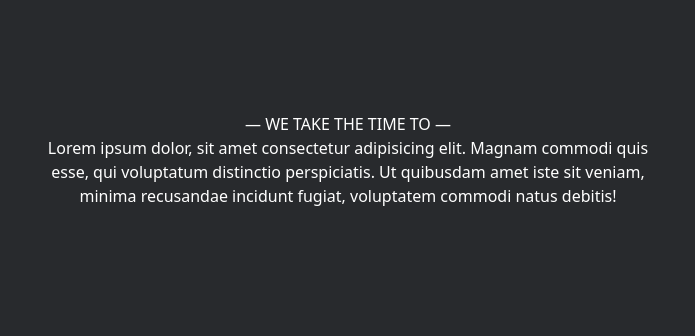
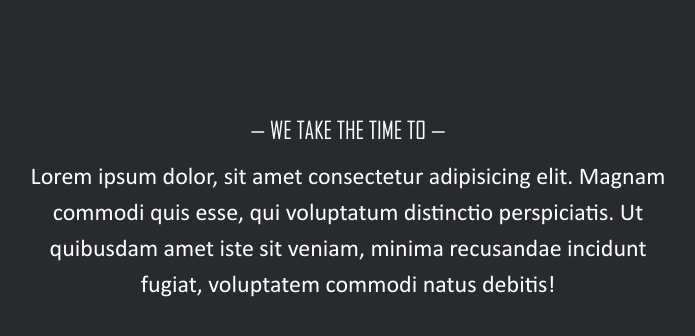
Before and after one commit to ColinBertin/objectif-crea, a Next.js app: page /components/main/Main in a window 1280 px wide. Shown: the top 336 px of the page, without its empty margins (292-987 px from the left). Built offline with nearby package versions, Linux system fonts and the light colour scheme.

Commit message:
add font

```diff
--- a/pages/components/main/Main.tsx
+++ b/pages/components/main/Main.tsx
@@ -2,7 +2,7 @@ export default function Main() {
   return (
     <div className="h-96 text-center pt-28 pb-20 py-9">
       <div className="px-80">
-        <h2>— WE TAKE THE TIME TO —</h2>
+        <h2 className="mb-3">— WE TAKE THE TIME TO —</h2>
         <p>
           Lorem ipsum dolor, sit amet consectetur adipisicing elit. Magnam
           commodi quis esse, qui voluptatum distinctio perspiciatis. Ut
--- a/styles/globals.css
+++ b/styles/globals.css
@@ -2,7 +2,23 @@
 @tailwind components;
 @tailwind utilities;
 
+@font-face {
+  font-family: "Agency";
+  src: url("/fonts/AGENCYR.ttf");
+}
+
+@font-face {
+  font-family: "Calibri";
+  src: url("/fonts/Calibri.ttf");
+}
+
+h1, h2, h3 {
+  font-family: "Agency", sans-serif;
+}
+
 body {
+  font-family: "Calibri", sans-serif;
+  font-size: 1.5rem;
   background-color: #282a2d;
   color: #fff;
 }
```
Also changed, not shown: public/fonts/AGENCYR.TTF (added), public/fonts/Calibri.ttf (added).
